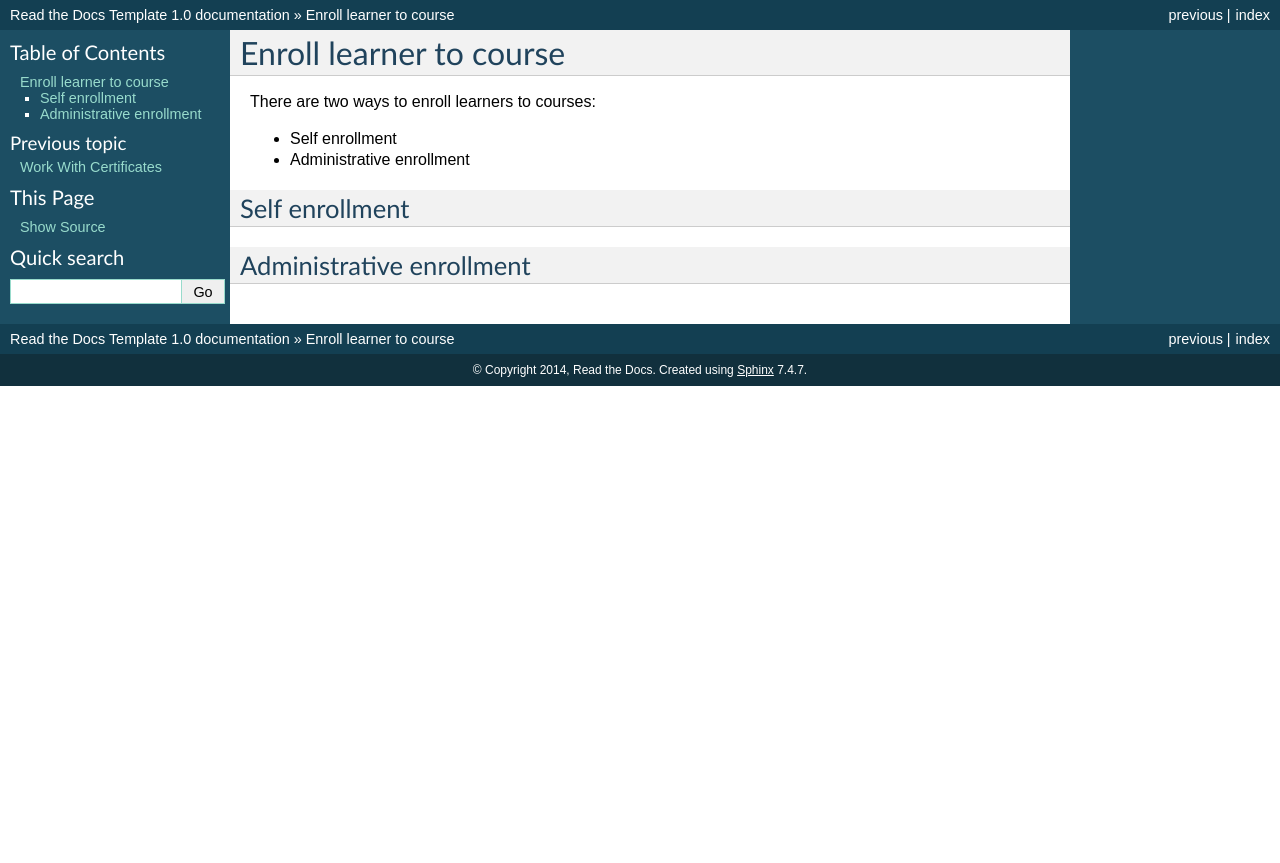
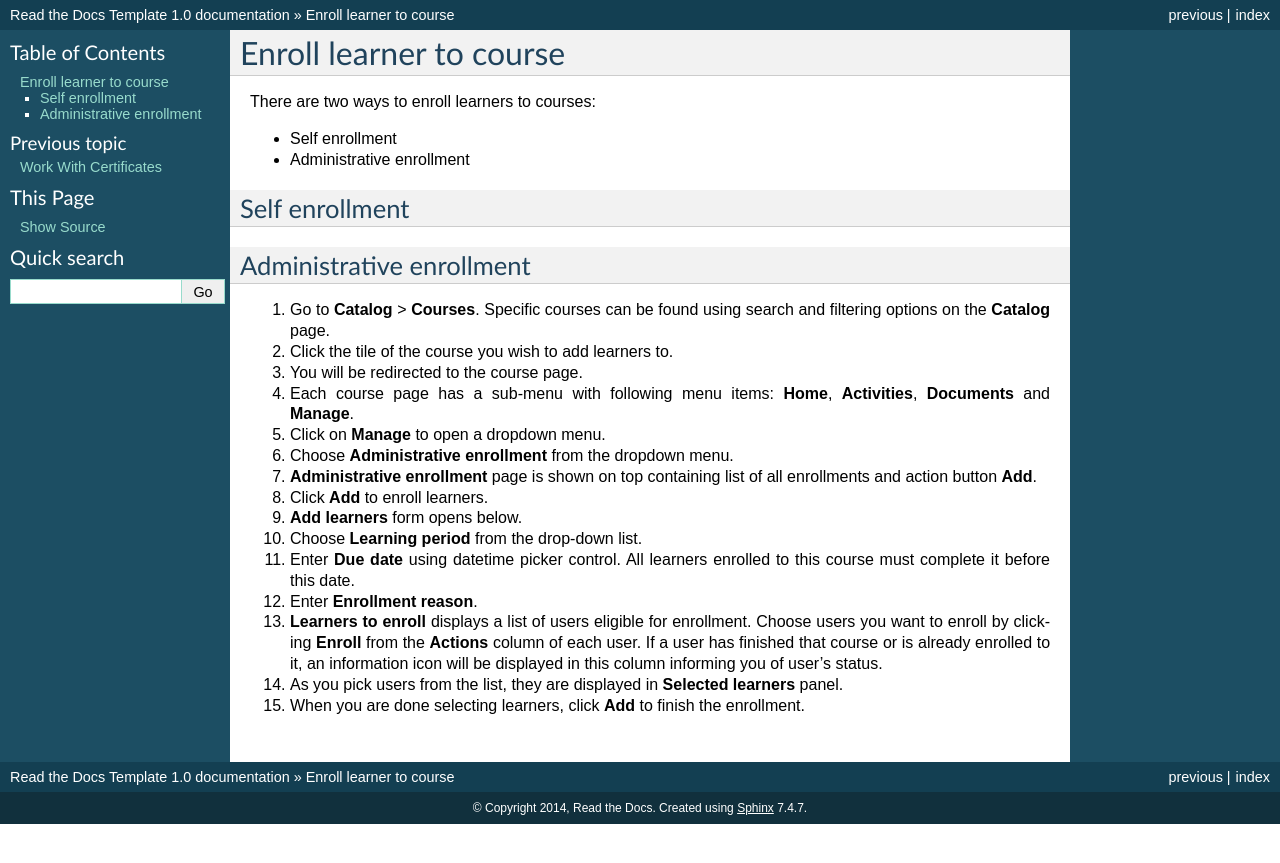
Before and after one commit to pslisko/performa365docs, a Sphinx documentation site: the page built from docs/howto/enroll_learner_to_course.rst, in a window 1280 px wide. Shown: the top 863 px of the page. Built offline with Sphinx 7.4.7, drawn with Linux system fonts in a browser that asks for light colours; pages that are not in the unit, such as notebooks, are missing from menus.

Commit message:
Update enroll_learner_to_course.rst

```diff
--- a/docs/howto/enroll_learner_to_course.rst
+++ b/docs/howto/enroll_learner_to_course.rst
@@ -13,7 +13,25 @@ There are two ways to enroll learners to courses:
 Self enrollment
 ***************
 
+
+
 .. _administrative_enrollment:
 
 Administrative enrollment
 ***************************
+
+#. Go to **Catalog** > **Courses**. Specific courses can be found using search and filtering options on the **Catalog** page.
+#. Click the tile of the course you wish to add learners to.
+#. You will be redirected to the course page.
+#. Each course page has a sub-menu with following menu items: **Home**, **Activities**, **Documents** and **Manage**.
+#. Click on **Manage** to open a dropdown menu.
+#. Choose **Administrative enrollment** from the dropdown menu.
+#. **Administrative enrollment** page is shown on top containing list of all enrollments and action button **Add**.
+#. Click **Add** to enroll learners.
+#. **Add learners** form opens below.
+#. Choose **Learning period** from the drop-down list.
+#. Enter **Due date** using datetime picker control. All learners enrolled to this course must complete it before this date.
+#. Enter **Enrollment reason**.
+#. **Learners to enroll** displays a list of users eligible for enrollment. Choose users you want to enroll by clicking **Enroll** from the **Actions** column of each user. If a user has finished that course or is already enrolled to it, an information icon will be displayed in this column informing you of user's status.
+#. As you pick users from the list, they are displayed in **Selected learners** panel.
+#. When you are done selecting learners, click **Add** to finish the enrollment.
```
